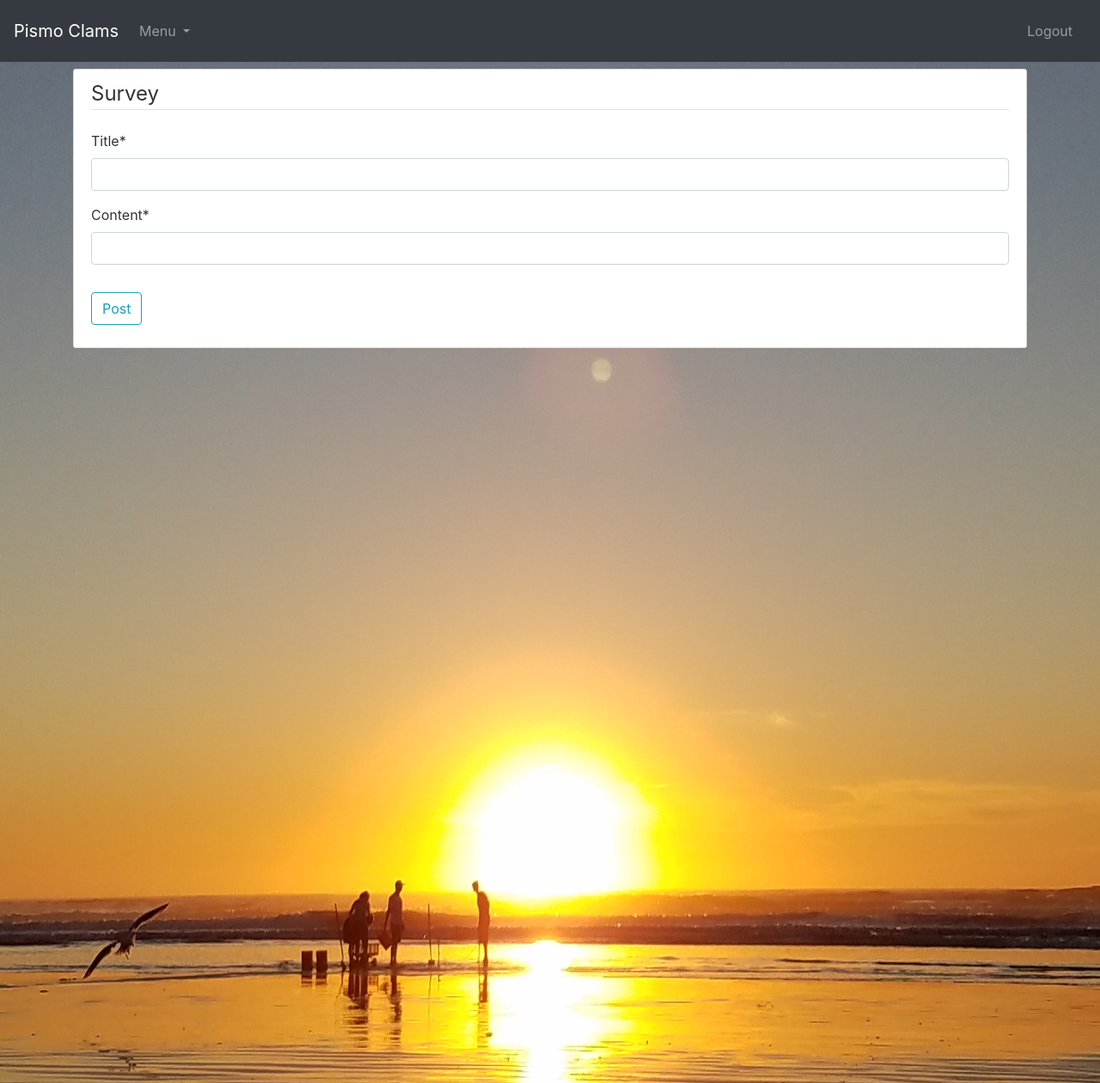
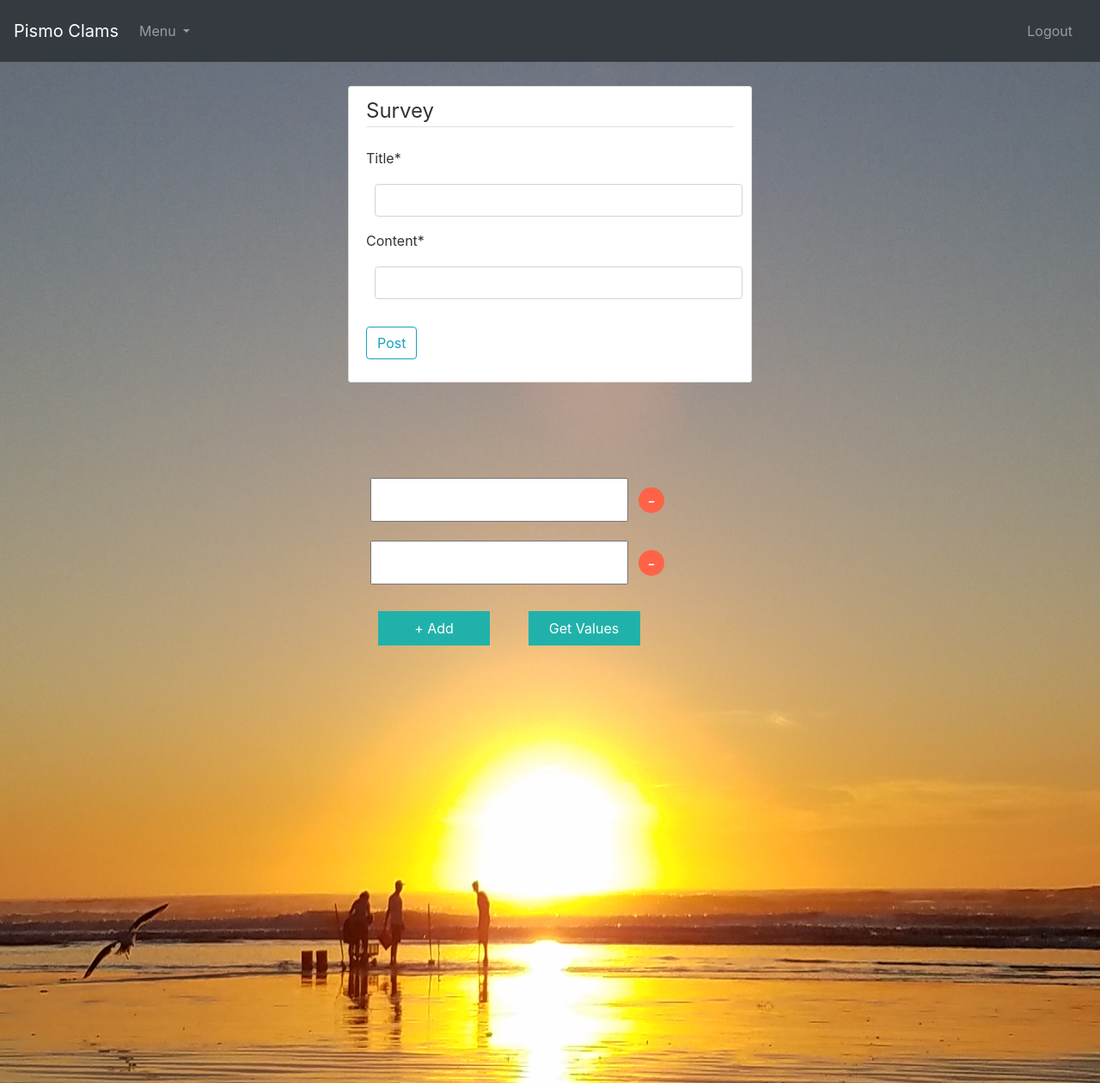
Before and after one commit to Eradbar/PismoClam, a Django app: page /post/new/ in a window 1280 px wide. Shown: the whole page at 86% size. Run offline with Django 3.2, Linux system fonts and the light colour scheme; a user stored in the database is signed in; some libraries are stand-ins or nearby versions.

Commit message:
Add files via upload

```diff
--- a/blog/templates/blog/base.html
+++ b/blog/templates/blog/base.html
@@ -8,8 +8,8 @@
 
 <!-- Bootstrap CSS -->
 <link rel="stylesheet" href="https://maxcdn.bootstrapcdn.com/bootstrap/4.0.0/css/bootstrap.min.css" integrity="sha384-Gn5384xqQ1aoWXA+058RXPxPg6fy4IWvTNh0E263XmFcJlSAwiGgFAW/dAiS6JXm" crossorigin="anonymous">
-
 <link rel="stylesheet" type="text/css" href="{% static 'blog/main.css' %}">
+<link rel="stylesheet" href="https://ajax.googleapis.com/ajax/libs/jqueryui/1.12.1/themes/smoothness/jquery-ui.css">
 
 <head>
 	{% if title %}
@@ -104,5 +104,30 @@
 <script src="https://code.jquery.com/jquery-3.2.1.slim.min.js" integrity="sha384-KJ3o2DKtIkvYIK3UENzmM7KCkRr/rE9/Qpg6aAZGJwFDMVNA/GpGFF93hXpG5KkN" crossorigin="anonymous"></script>
 <script src="https://cdnjs.cloudflare.com/ajax/libs/popper.js/1.12.9/umd/popper.min.js" integrity="sha384-ApNbgh9B+Y1QKtv3Rn7W3mgPxhU9K/ScQsAP7hUibX39j7fakFPskvXusvfa0b4Q" crossorigin="anonymous"></script>
 <script src="https://maxcdn.bootstrapcdn.com/bootstrap/4.0.0/js/bootstrap.min.js" integrity="sha384-JZR6Spejh4U02d8jOt6vLEHfe/JQGiRRSQQxSfFWpi1MquVdAyjUar5+76PVCmYl" crossorigin="anonymous"></script>
+<script src="https://ajax.googleapis.com/ajax/libs/jquery/3.3.1/jquery.min.js"></script>
+<script src="https://ajax.googleapis.com/ajax/libs/jqueryui/1.12.1/jquery-ui.min.js"></script>
 
+<script>
+var html = '<tr><td><input type="text" name="name"></td><td><button class="remove">-</button></td></tr>';
+
+$(function() {
+    $('tbody').sortable();
+
+    $('#addRow').click(function(){
+        $('tbody').append(html);
+    });
+
+    $(document).on('click', '.remove', function() {
+        $(this).parents('tr').remove();
+    });
+
+    $('#getValues').click(function(){
+        var values = [];
+        $('input[name="name"]').each(function(i, elem){
+            values.push($(elem).val());
+        });
+        alert(values.join(', '));
+    });
+});
+</script>
 </html>
--- a/blog/templates/blog/post_form.html
+++ b/blog/templates/blog/post_form.html
@@ -1,6 +1,45 @@
 {% extends "blog/base.html" %}
 {% load crispy_forms_tags %}
 {% block content %}
+
+
+	<style>
+        .container {
+            width: 500px;
+            margin: 100px auto;
+        }
+        input {
+            width: 300px;
+            font-size: 18px;
+            margin: 10px;
+            padding: 10px;
+        }
+        .remove {
+            width: 30px;
+            height: 30px;
+            font-size: 20px;
+            background-color: tomato;
+            color: white;
+            border: none;
+            border-radius: 15px;
+        }
+        #addRow, #getValues {
+            width: 130px;
+            height: 40px;
+            font-size: 16px;
+            background-color: lightseagreen;
+            color: white;
+            border: none;
+            margin: 20px;
+        }
+        button:hover {
+            cursor: pointer;
+        }
+        tr:hover {
+            cursor: move;
+        }
+    </style>
+
     <div class="content-section">
         <form method="POST">
             {% csrf_token %}
@@ -13,4 +52,23 @@
             </div>
         </form>
     </div>
+
+	<div class="container">
+	    <table>
+	        <tbody>
+	            <tr>
+	                <td><input type="text" name="name"></td>
+	                <td><button class="remove">-</button></td>
+	            </tr>
+	            <tr>
+	                <td><input type="text" name="name"></td>
+	                <td><button class="remove">-</button></td>
+	            </tr>
+	        </tbody>
+	    </table>
+	    <button id="addRow">+ Add</button>
+	    <button id="getValues">Get Values</button>
+	</div>
+
+
 {% endblock content %}
```
Also changed, not shown: db.sqlite3.
